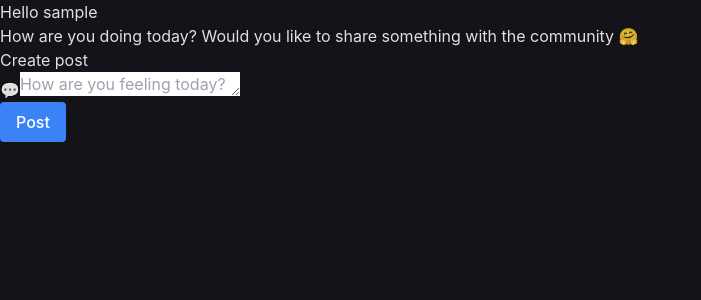
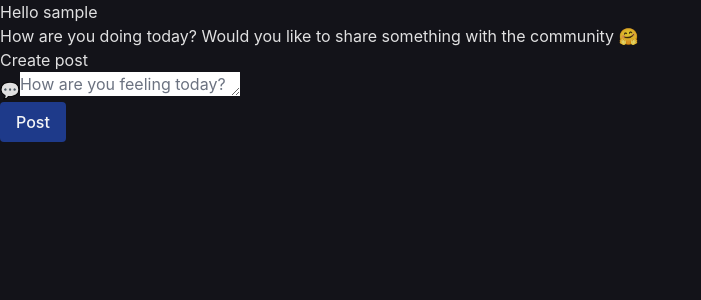
Before and after one commit to prashant-commits/community-post, a React (Vite) app: page / in a window 1280 px wide. Shown: the top 300 px of the page, without its empty margins (0-701 px from the left). Built offline with nearby package versions, Linux system fonts and the light colour scheme; sample sign-in values are in the browser's storage.

Commit message:
fix: final quality of life improvements 👨🏾‍💻

```diff
--- a/src/pages/Home/components/CreatePostSection/index.tsx
+++ b/src/pages/Home/components/CreatePostSection/index.tsx
@@ -61,7 +61,10 @@ const CreatePostSection: React.FC<CreatePostSectionProps> = ({ onSubmit }) => {
     }
 
     const handleSubmitPost = () => {
-        onSubmit?.(status, value)
+        if(!value) {
+            return;
+        }
+        onSubmit?.(status, value.trim())
         setStatus("💬")
         setValue("")
         toast("Posted! 🥳");
@@ -109,7 +112,7 @@ const CreatePostSection: React.FC<CreatePostSectionProps> = ({ onSubmit }) => {
                 </div>
             }
         </div>
-        <button className="block mt-4 w-[112px] ml-auto mr-0" onClick={handleSubmitPost}>Post</button>
+        <button className="block mt-4 w-[112px] ml-auto mr-0" onClick={handleSubmitPost} disabled={!value}>Post</button>
     </section>
 }
 
--- a/src/pages/Home/index.tsx
+++ b/src/pages/Home/index.tsx
@@ -19,7 +19,7 @@ const HomePage: React.FC = () => {
             How are you doing today? Would you like to share something with the community 🤗
         </p>
         <CreatePostSection onSubmit={submitPost} />
-        <div className="flex flex-col-reverse gap-4 mt-4">
+        <div className="flex flex-col-reverse gap-4 mt-4 pb-8">
             {posts.map((post) => <PostSection key={post.createdAt + post.user} {...post} />)}
         </div>
     </main>
--- a/src/styles/index.css
+++ b/src/styles/index.css
@@ -31,6 +31,10 @@ input:focus {
 }
 
 input:placeholder-shown {
+  @apply text-gray-500;
+}
+
+textarea::placeholder {
   @apply text-gray-500;
 }
 
```
